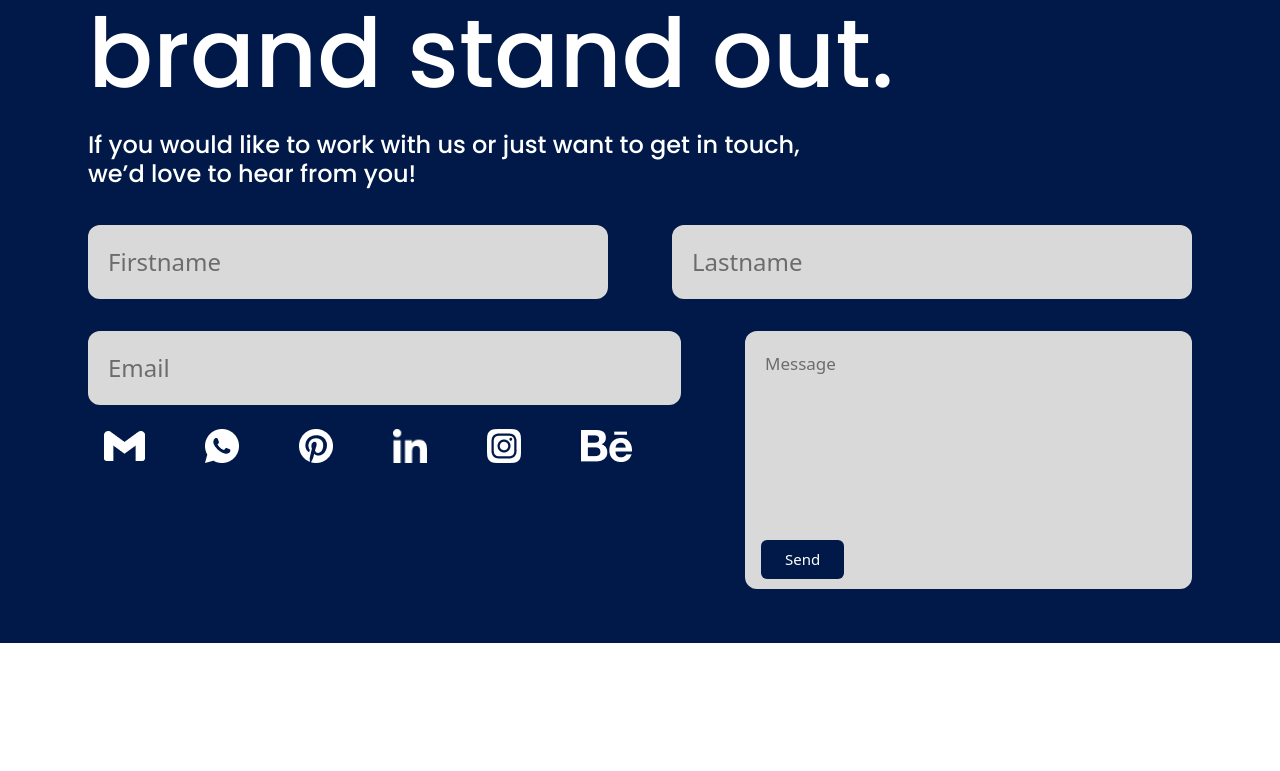
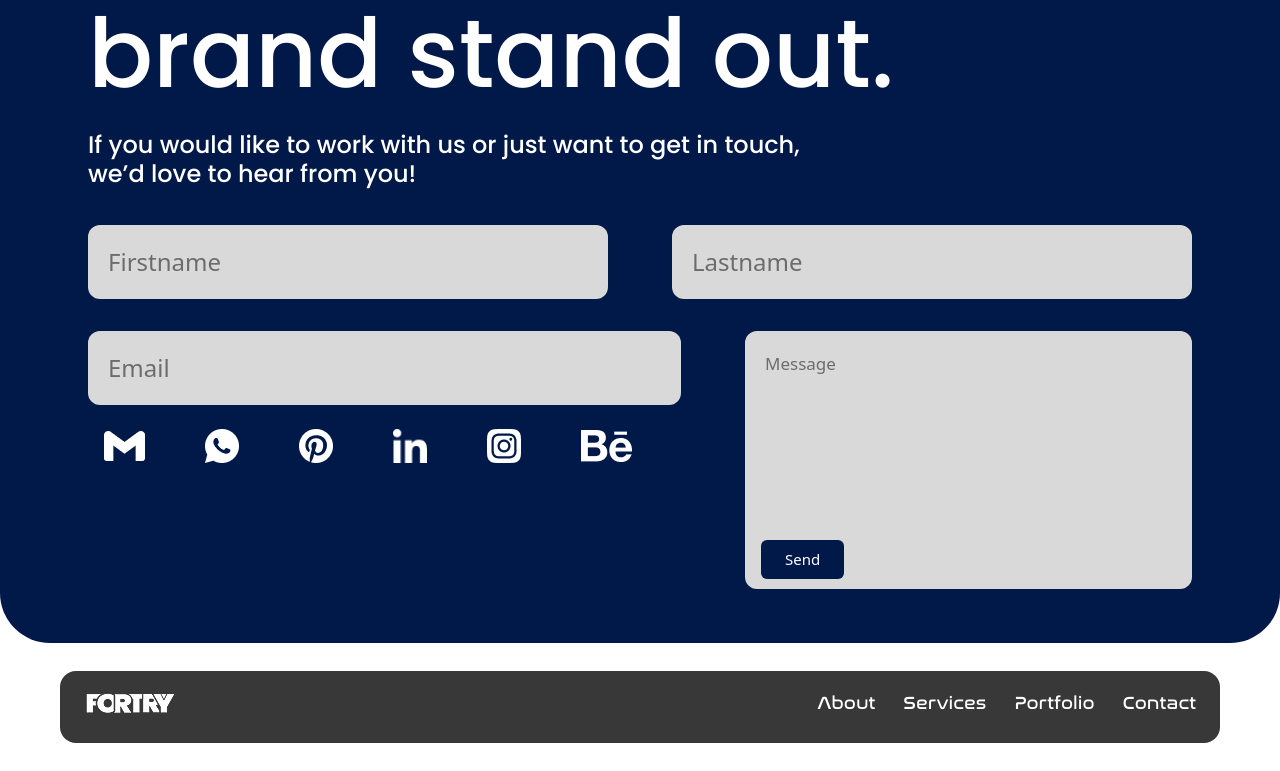
Before and after one commit to Emmagold01/Fortry-portfolio, a React (Vite) app: page / in a window 1280 px wide. Shown: the part 3188-3959 px from the top of the page. Before the commit the page ends 3831 px from the top, so only its background shows below. Built offline with nearby package versions, Linux system fonts and the light colour scheme.

Commit message:
feat(footer): add footer section with nav links feat(app): add scroll-to-top button with smooth behavior

```diff
--- a/src/App.css
+++ b/src/App.css
@@ -15,3 +15,7 @@
   --font-nasa: "Nasalization", sans-serif;
   --font-poppins: "Poppins";
 }
+
+html {
+  scroll-behavior: smooth;
+}
--- a/src/App.tsx
+++ b/src/App.tsx
@@ -1,13 +1,51 @@
 import "./App.css";
+import { Icon } from "@iconify/react/dist/iconify.js";
 import { Contact } from "./components/Contact";
+import { Footer } from "./components/Footer";
 import { Hero } from "./components/Hero";
 import { Navbar } from "./components/Navbar";
 import { Portfolio } from "./components/Portfolio";
 import { Services } from "./components/Services";
+import { useState, useEffect } from "react";
 
 function App() {
+  const [showBtn, setShowBtn] = useState(false);
+
+  useEffect(() => {
+    function handleScroll() {
+      if (window.scrollY > 300) {
+        setShowBtn(true);
+      } else {
+        setShowBtn(false);
+      }
+    }
+
+    handleScroll();
+    window.addEventListener("scroll", handleScroll);
+
+    return () => window.removeEventListener("scroll", handleScroll);
+  }, []);
+
+  function scrollToTop() {
+    window.scrollTo({ top: 0, behavior: "smooth" });
+  }
+
   return (
     <>
+      {showBtn && (
+        <div className="fixed right-4 bottom-5 z-50">
+          <button
+            onClick={scrollToTop}
+            className="flex h-15 w-15 cursor-pointer items-center justify-center rounded-full bg-black"
+          >
+            <Icon
+              icon="icon-park-outline:arrow-up"
+              className="text-xl text-white"
+            />
+          </button>
+        </div>
+      )}
+
       <div className="md:max-w-8xl px-5 md:mx-auto md:px-10 lg:px-15">
         <Navbar />
         <Hero />
@@ -27,8 +65,12 @@ function App() {
         <Portfolio />
       </div>
 
-      <div className="bg-[#001948]">
+      <div className="rounded-b-[10px] bg-[#001948] md:rounded-b-[20px] lg:rounded-b-[50px]">
         <Contact />
+      </div>
+
+      <div className="md:max-w-8xl px-5 md:mx-auto md:px-10 lg:px-15">
+        <Footer />
       </div>
     </>
   );
--- a/src/components/Footer.tsx
+++ b/src/components/Footer.tsx
@@ -1,3 +1,29 @@
+import fortry from "../assets/FORTRY.png";
+import { motion } from "motion/react";
+
 export const Footer = () => {
-  return <div>Footer</div>;
+  const navLinks = ["About", "Services", "Portfolio", "Contact"];
+
+  return (
+    <section className="my-7 h-18 rounded-2xl bg-[#383838] px-3 md:px-6">
+      <div className="flex items-center justify-between">
+        <div>
+          <img src={fortry} alt="logo" />
+        </div>
+
+        <ul className="font-nasa flex space-x-[5px] pb-2.5 text-sm font-medium text-white md:space-x-7 md:text-lg">
+          {navLinks.map((link) => (
+            <motion.li
+              whileHover={{
+                color: "#0073ff",
+              }}
+              key={link}
+            >
+              <a href={`#${link.toLowerCase()}`}>{link}</a>
+            </motion.li>
+          ))}
+        </ul>
+      </div>
+    </section>
+  );
 };
--- a/src/components/Navbar.tsx
+++ b/src/components/Navbar.tsx
@@ -3,6 +3,9 @@ import { Icon } from "@iconify/react/dist/iconify.js";
 import { cn } from "./lib/utils.ts";
 import { easeInOut, motion, AnimatePresence } from "motion/react";
 import { useState } from "react";
+
+export const Navbar = () => {
+  const [isOpen, setIsOpen] = useState(false);
 
   const listVariants = {
     hidden: { opacity: 0, y: -10 },
@@ -21,9 +24,6 @@ const itemVariants = {
     hidden: { opacity: 0, y: -10 },
     visible: { opacity: 1, y: 0 },
   };
-
-export const Navbar = () => {
-  const [isOpen, setIsOpen] = useState(false);
 
   const navLinks = ["About", "Services", "Portfolio", "Contact"];
 
```
Lines whose indentation alone changed are shown as unchanged.
